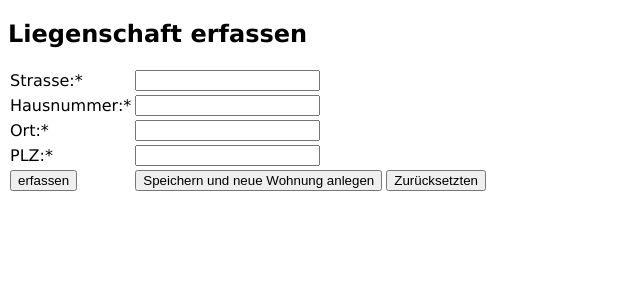
After one commit to HeikoFHNW/WebEng, a PHP site: page /Liegenschaft_form.php in a window 1280 px wide. The commit adds this page. Shown: the top 300 px of the page, without its empty margins (0-640 px from the left). Run offline with PHP 8.4, Linux system fonts and the light colour scheme.

Commit message:
Mieter_form isText

```diff
--- /dev/null
+++ b/Simon_Forms_201611082/Liegenschaft_form.php
@@ -0,0 +1,108 @@
+<!DOCTYPE html>
+<html>
+    <head>
+      <link type="text/css" href="css/style.css" rel="stylesheet" />
+<noscript>
+<div id="noscript-warning">
+Bitte aktivieren Sie JavaScript
+</div>
+</noscript>
+    <script type="text/javascript" src="js/form_val_inc.js">
+    </script>
+
+
+
+    <script>
+        function validateLiegenschaftForm(){
+            var a = (notEmpty(fLi_strasse)&&isText(fLi_strasse));
+            var b = notEmpty(fLi_hausnummer);
+            var c = (notEmpty(fLi_ort)&&isText(fLi_ort));
+            var d = isNumber(fLi_plz);
+
+
+            if (a){
+                isNotTextMessageStreet.innerHTML = "";
+            }else{
+                isNotTextMessageStreet.innerHTML = "Bitte keine Zahlen verwenden.";
+            }
+
+            if (c){
+                isNotTextMessageOrt.innerHTML = "";
+            }else{
+                isNotTextMessageOrt.innerHTML = "Bitte keine Zahlen verwenden.";
+            }
+
+            if (d){
+                plzMessage.innerHTML = "";
+            }else{
+                plzMessage.innerHTML = "Bitte keine Buchstaben.";
+            }
+
+            if(a && b && c && d){
+                return true;
+            }else{
+                return false;
+            }
+        }
+
+    </script>
+
+
+    </head>
+<body>
+
+   <div id="container">
+       <form name="liegenschaft_form" action="Liegenschaft_form.php"
+    accept-charset="" onsubmit="return validateLiegenschaftForm()" method="post">
+
+    <h2>Liegenschaft erfassen</h2>
+    <table border="0" cellspacing="0" cellpadding="2">
+    <tbody>
+    <tr>
+        <td>Strasse:*</td>
+        <td>
+            <input type="text" id="fLi_strasse" name="strasse" value="" />
+        </td>
+         <td>
+             <p name="street" id="isNotTextMessageStreet"></p>
+         </td>
+    </tr>
+
+    <tr>
+        <td>Hausnummer:*</td>
+        <td>
+            <input type="text" id="fLi_hausnummer" name="Hausnummer" value="" />
+        </td>
+    </tr>
+
+    <tr>
+        <td>Ort:*</td>
+        <td>
+            <input type="text" id="fLi_ort" name="ort" value="" />
+        </td>
+        <td>
+            <p name="ort" id="isNotTextMessageOrt"></p>
+        </td>
+    </tr>
+
+    <tr>
+        <td>PLZ:*</td>
+        <td>
+            <input type="text" id="fLi_plz" name="plz" value="" />
+        </td>
+        <td>
+           <p name="plz" id="plzMessage"></p>
+        </td>
+    </tr>
+
+    </tr>
+        <td><input type="submit" name="Speichern und zur Übersicht" value="erfassen" /></td>
+        <td><input type="submit" value="Speichern und neue Wohnung anlegen" /></td>
+        <td><input type="reset" value="Zurücksetzten" /></td>
+    </tr>
+    </tbody>
+    </table>
+</form>
+</div>
+</body>
+</html>
```
Also changed, not shown: Simon_Forms_201611082/Mieter_form.php (+29 -2 lines).
